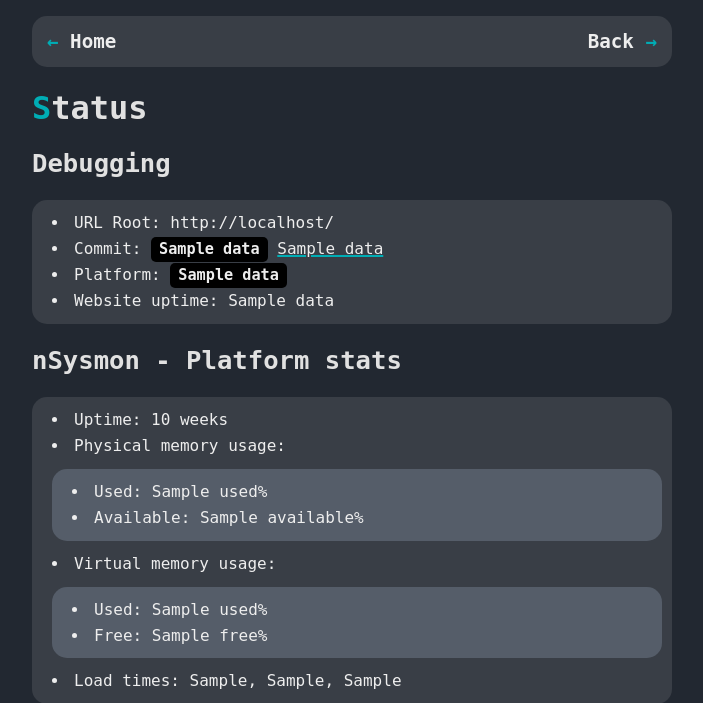
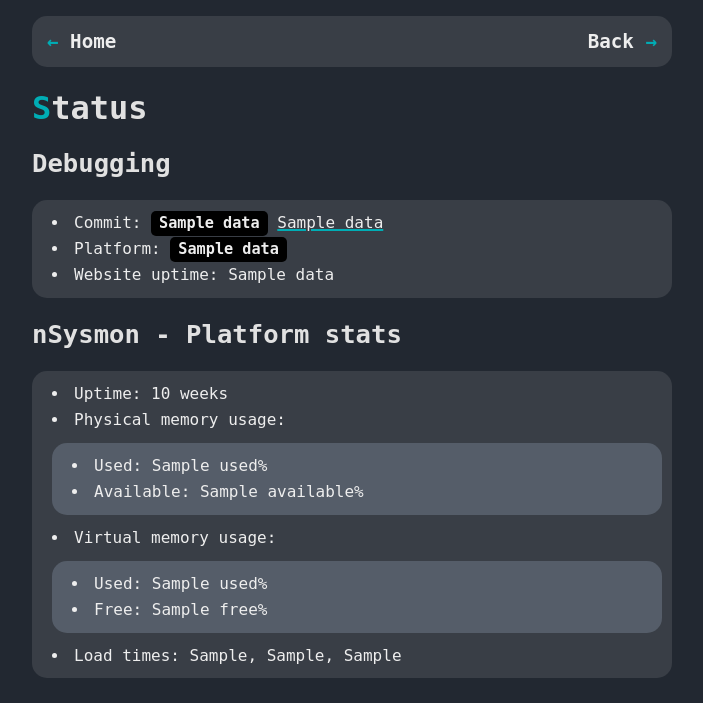
Before and after one commit to devlocalhost/website, a Flask app: template templates/status.html in a window 1280 px wide. Shown: the top 703 px of the page, without its empty margins (288-991 px from the left). Run offline with Flask 3, Linux system fonts and the light colour scheme; the template is opened without the code that fills it: most values are stand-ins (such as "Sample title", 1, 10 or a date in 2020); parts of the project's set-up code (start-up, migrations or seed data) failed here and were passed over; some web fonts are replaced.

Commit message:
Revert "testing..."
This reverts commit c051023dad80fa681883144293b818fe26112303.

```diff
--- a/templates/status.html
+++ b/templates/status.html
@@ -15,7 +15,6 @@
 
     <h2>Debugging</h2>
     <ul>
-        <li>URL Root: {{ request.url_root }}</li>
         <li>Commit: <code>{{ data[0] }}</code> <a href="https://github.com/devlocalhost/website/commit/{{ data[0] }}">{{ data[1] }}</a></li>
         <li>Platform: <code>{{ data[2] }}</code></li>
         <li>Website uptime: {{ data[5] }}</li>
```
